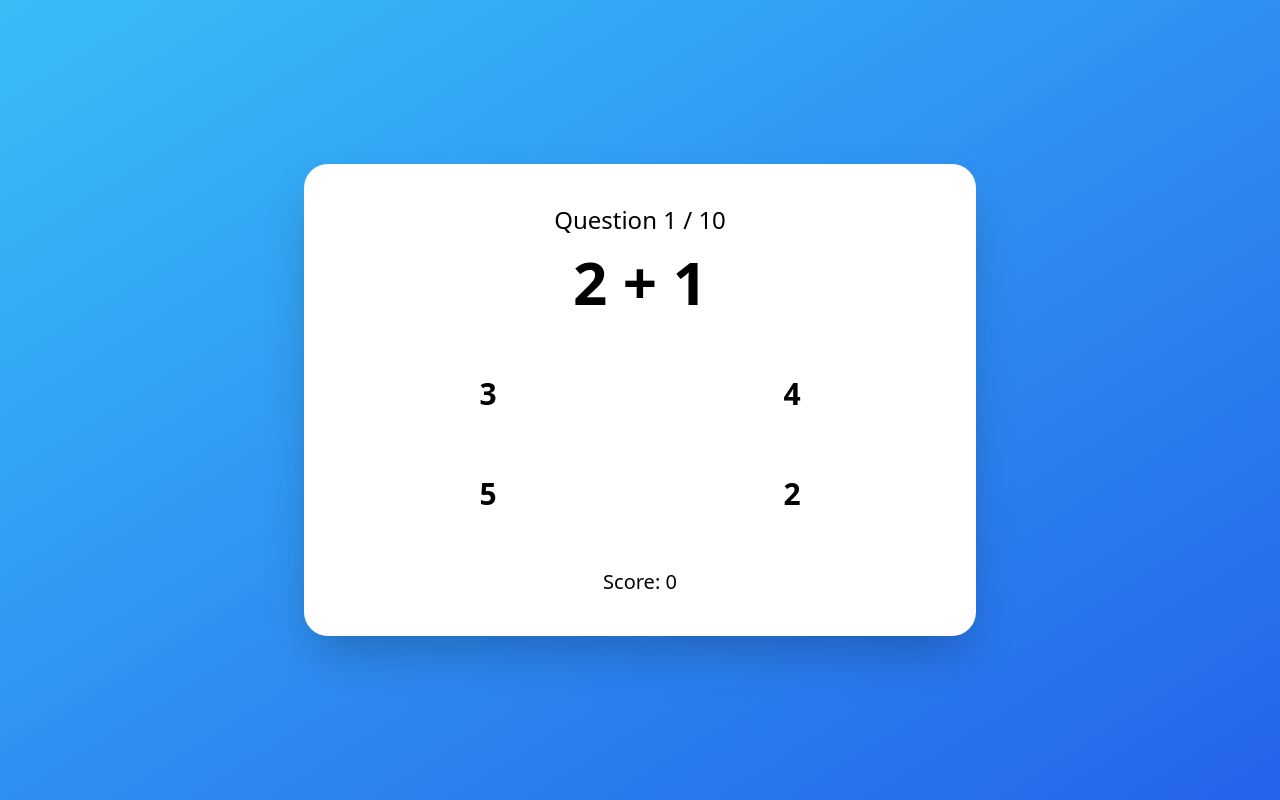
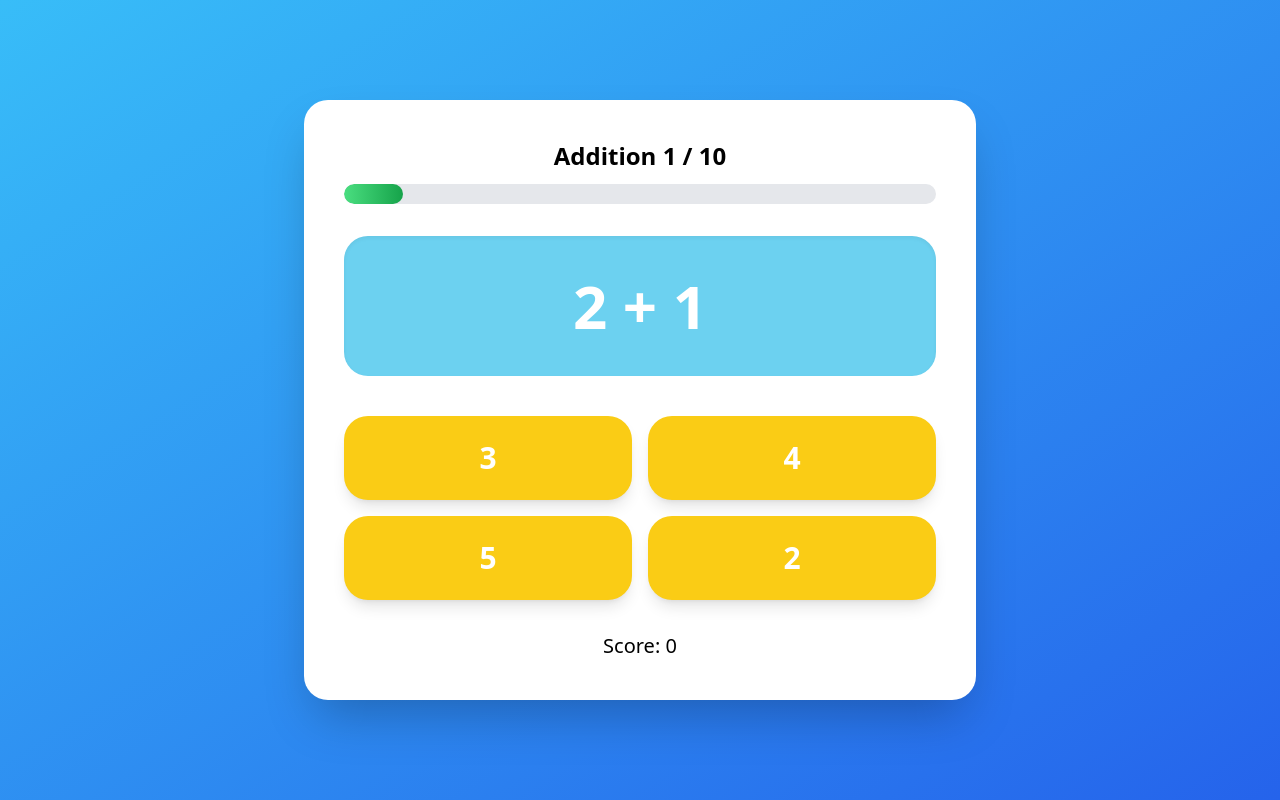
Before and after one commit to LiZool/education_application, a React (Vite) app in the folder educational-app/frontend/: page /quiz/g1-addition in a window 1280 px wide. Built offline with nearby package versions, Linux system fonts and the light colour scheme.

Commit message:
commit
commit

```diff
--- a/educational-app/frontend/src/App.jsx
+++ b/educational-app/frontend/src/App.jsx
@@ -41,7 +41,28 @@ function AnimatedRoutes() {
 }
 
 function App() {
-  const [loading, setLoading] = useState(true);
+  const [loading, setLoading] = useState(() => {
+  return !sessionStorage.getItem("welcomePlayed");
+    });
+
+    useEffect(() => {
+
+      if (!sessionStorage.getItem("welcomePlayed")) {
+
+        const timer = setTimeout(() => {
+          setLoading(false);
+
+          sessionStorage.setItem(
+            "welcomePlayed",
+            "true"
+          );
+
+        }, 2500);
+
+        return () => clearTimeout(timer);
+      }
+
+    }, []);
 
   useEffect(() => {
     const timer = setTimeout(() => {
--- a/educational-app/frontend/src/pages/quiz/g1AdditionQuiz.jsx
+++ b/educational-app/frontend/src/pages/quiz/g1AdditionQuiz.jsx
@@ -126,13 +126,40 @@ export default function G1AdditionQuiz() {
     return (
         <div className="min-h-screen bg-gradient-to-br from-sky-400 to-blue-600 flex items-center justify-center p-6">
             <div className="bg-white rounded-3xl shadow-2xl p-10 w-full max-w-2xl text-center">
-                <p className="text-2xl mb-4">
-                    Question {count + 1} / {maxQuestions}
+                <p className="text-2xl font-bold mb-3">
+                    Addition {count + 1} / {maxQuestions}
                 </p>
 
-                <h1 className="text-6xl font-bold mb-10">
-                    {question.num1} + {question.num2}
-                </h1>
+                {/* Progress Bar */}
+                <div className="w-full bg-gray-200 rounded-full h-5 mb-8 overflow-hidden">
+                    <div
+                        className="
+                            bg-gradient-to-r
+                            from-green-400
+                            to-green-600
+                            h-5
+                            rounded-full
+                            transition-all
+                            duration-500
+                        "
+                        style={{
+                            width: `${((count + 1) / maxQuestions) * 100}%`
+                        }}
+                    />
+                </div>
+
+                <div className="
+                    bg-[#6CD1F0]
+                    rounded-3xl
+                    py-10
+                    px-6
+                    mb-10
+                    shadow-inner
+                ">
+                    <h1 className="text-6xl font-extrabold text-white">
+                        {question.num1} + {question.num2}
+                    </h1>
+                </div>
 
                 <div className="grid grid-cols-2 gap-4">
 
@@ -142,14 +169,19 @@ export default function G1AdditionQuiz() {
                             key={index}
                             onClick={() => checkAnswer(option)}
                             className="
-                                bg-white
-                                text-black
+                                bg-yellow-400
+                                hover:bg-yellow-500
+                                text-white
                                 text-3xl
-                                font-bold
-                                px-10 py-6
-                                rounded-2xl
+                                font-extrabold
+                                px-10
+                                py-6
+                                rounded-3xl
+                                shadow-lg
                                 hover:scale-105
-                                transition
+                                active:scale-95
+                                transition-all
+                                duration-200
                             "
                         >
                             {option}
```
